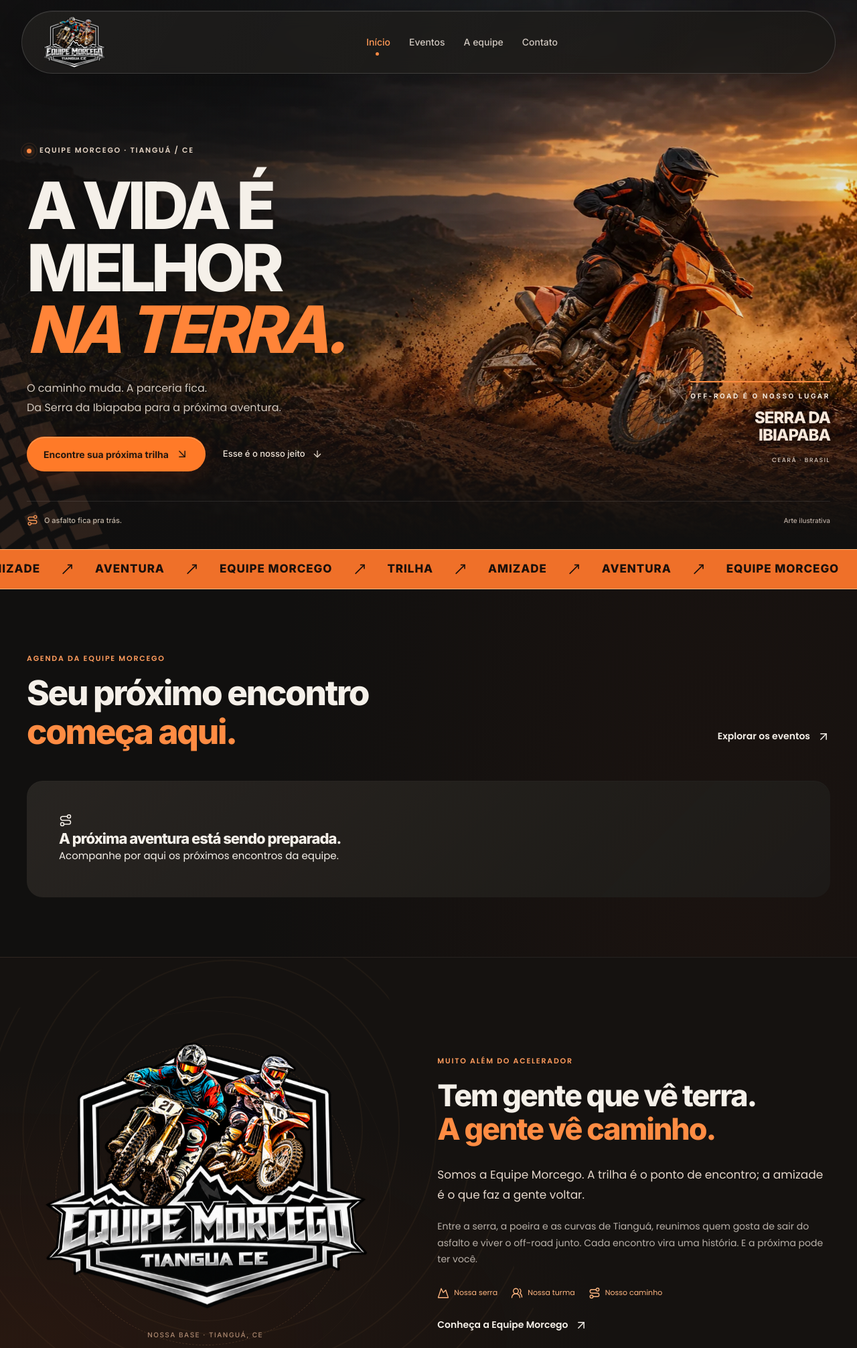
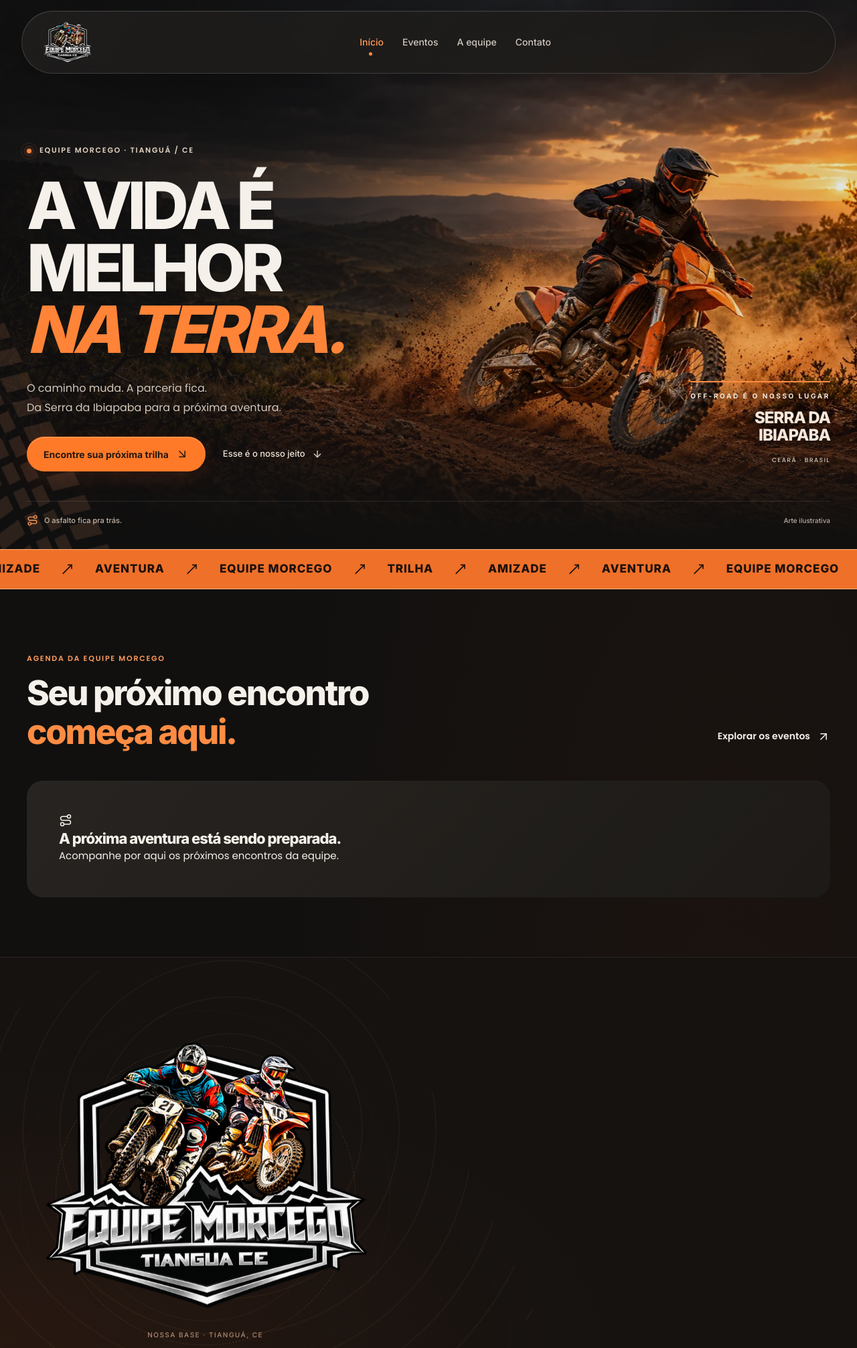
Before and after one commit to iamnothuman7/sistema-trilhas, a Django app: page / in a window 1280 px wide. Shown: the top 2013 px of the page at 67% size. Run offline with Django 5.2, Linux system fonts and the light colour scheme; data that the repository does not hold is empty.

Commit message:
Reduce navbar logo and fix narrow mobile login overflow

```diff
--- a/frontend/static/css/auth.css
+++ b/frontend/static/css/auth.css
@@ -27,7 +27,7 @@
 }
 
 *, *::before, *::after { box-sizing: border-box; }
-html { min-width: 320px; }
+html { min-width: 0; }
 body { margin: 0; }
 button, input { font: inherit; }
 a { color: inherit; }
--- a/frontend/static/css/trail.css
+++ b/frontend/static/css/trail.css
@@ -27,7 +27,7 @@ a:hover, .text-link:hover { color: #ffab72; }
 .btn-dark:hover, .btn-secondary:hover, .btn-light:hover { background: #ffffff12; color: #fff; border-color: #ff9b5650; }
 .navbar { width: min(1280px, calc(100% - 64px)); margin: 16px auto 0; top: 16px; background: transparent; border: 0; backdrop-filter: none; -webkit-backdrop-filter: none; }
 .nav-container { width: 100%; height: 94px; padding: 9px 28px; border: 1px solid #ffffff26; border-radius: 999px; background: linear-gradient(120deg, #ffffff0a, #ffffff02), #181614bd; backdrop-filter: blur(14px); -webkit-backdrop-filter: blur(14px); box-shadow: inset 0 1px #ffffff0b, 0 10px 40px #00000030; }
-.brand-logo img { width: 100px; height: 78px; }
+.brand-logo img { width: 80px; height: 62px; object-fit: contain; }
 .desktop-navigation { gap: 28px; }
 .nav-link { color: #cfc7bf; position: relative; font-family: Inter, sans-serif; font-weight: 500; }
 .nav-link.active { color: #ff9956; }
@@ -165,7 +165,7 @@ a:hover, .text-link:hover { color: #ffab72; }
   html { scroll-padding-top: 104px; }
   .navbar { width: calc(100% - 28px); top: 10px; margin-top: 10px; }
   .nav-container { height: 76px; padding: 5px 16px; gap: 12px; backdrop-filter: blur(10px); -webkit-backdrop-filter: blur(10px); }
-  .brand-logo img { width: 78px; height: 62px; }
+  .brand-logo img { width: 62px; height: 50px; }
   .header-actions .btn { width: auto; font-size: 12px; min-width: 64px; }
   .header-actions .btn .lucide { display: none; }
   .mobile-menu { top: 86px; }
--- a/frontend/templates/base.html
+++ b/frontend/templates/base.html
@@ -9,7 +9,7 @@
 <link rel="stylesheet" href="{% static 'css/styles.css' %}?v=navie2">
 <link rel="stylesheet" href="{% static 'css/public-pages.css' %}?v=navie2">
 {% block extra_head %}{% endblock %}
-<link rel="stylesheet" href="{% static 'css/trail.css' %}?v=trail20261023">
+<link rel="stylesheet" href="{% static 'css/trail.css' %}?v=trail20261023-nav2">
 </head>
 <body>
 <a class="skip-link" href="#main-content">Ir para o conteúdo</a>
--- a/frontend/templates/identity/auth_base.html
+++ b/frontend/templates/identity/auth_base.html
@@ -9,7 +9,7 @@
     <title>{% block title %}Sua conta | Equipe Morcego{% endblock %}</title>
     <link rel="icon" type="image/png" href="{% static 'img/favicon-64.png' %}?v=glass20261022">
     <link rel="stylesheet" href="{% static 'css/fonts.css' %}?v=glass20261022">
-    <link rel="stylesheet" href="{% static 'css/auth.css' %}?v=glass20261022">
+    <link rel="stylesheet" href="{% static 'css/auth.css' %}?v=glass20261023-mobile">
     <script src="{% static 'vendor/lucide/lucide.min.js' %}" defer></script>
     <script src="{% static 'js/icons.js' %}" defer></script>
     <script src="{% static 'js/auth.js' %}" defer></script>
```
